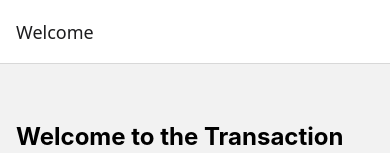
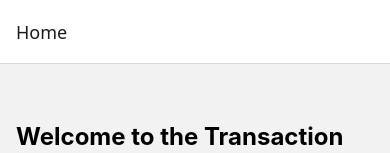
Before and after one commit to mcvitiesdeez/transactionHistoryV1, a React Native app: screen / in a window 390 px wide. Shown: the top 153 px of the page. Built offline with nearby package versions, Linux system fonts and the light colour scheme.

Commit message:
Updated WelcomeScreen.tsx to HomeScreen.tsx

```diff
--- a/App.tsx
+++ b/App.tsx
@@ -4,7 +4,7 @@ import { createNativeStackNavigator } from '@react-navigation/native-stack';
 import { RootStackParamList } from './types';
 
 //Screens
-import WelcomeScreen from './screens/WelcomeScreen';
+import HomeScreen from './screens/HomeScreen';
 import TransactionHistoryScreen from './screens/TransactionHistoryScreen';
 import TransactionDetailsScreen from './screens/TransactionDetailsScreen';
 
@@ -13,9 +13,18 @@ const Stack = createNativeStackNavigator<RootStackParamList>();
 export default function App() {
   return (
     <>
-      <NavigationContainer>
+      <NavigationContainer linking={{
+        prefixes: ['myapp://'],
+        config: {
+          screens: {
+            Welcome: 'welcome',
+            TransactionHistory: 'history',
+            TransactionDetails: 'details/:transactionID',
+          },
+        },
+      }}>
         <Stack.Navigator>
-          <Stack.Screen name="Welcome" component={WelcomeScreen} />
+          <Stack.Screen name="Home" component={HomeScreen} />
           <Stack.Screen name="TransactionHistory" component={TransactionHistoryScreen} />
           <Stack.Screen name="TransactionDetails" component={TransactionDetailsScreen} />
         </Stack.Navigator>
--- a/screens/WelcomeScreen.tsx
+++ b/screens/HomeScreen.tsx
@@ -1,7 +1,7 @@
 import { View, Text, StyleSheet, Alert, Button } from 'react-native';
 import * as LocalAuthentication from 'expo-local-authentication';
 
-function WelcomeScreen({ navigation }: { navigation: any }) {
+function HomeScreen({ navigation }: { navigation: any }) {
 
     const handleLogin = async () => {
         const hasHardware = await LocalAuthentication.hasHardwareAsync();
@@ -64,4 +64,4 @@ const styles = StyleSheet.create({
     }
 });
 
-export default WelcomeScreen;
+export default HomeScreen;
--- a/types.tsx
+++ b/types.tsx
@@ -1,5 +1,5 @@
 export type RootStackParamList = {
-    Welcome: undefined;
+    Home: undefined;
     TransactionHistory: undefined;
     TransactionDetails: {
         item: {
```
